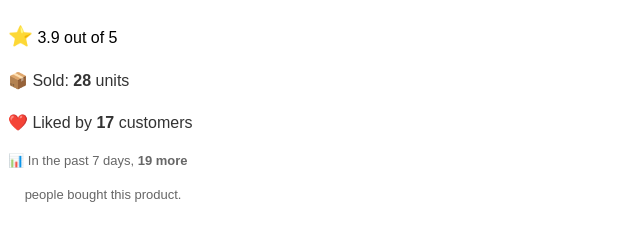
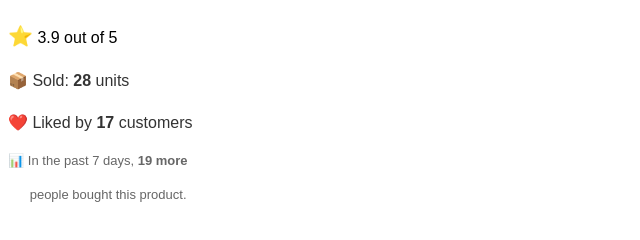
Before and after one commit to wsitcreator/stats-page, a plain HTML site: page index.html in a window 1280 px wide. Shown: the full height of the page, 0-640 px from the left. Drawn offline with Linux system fonts and the light colour scheme.

Commit message:
Update index.html

```diff
--- a/index.html
+++ b/index.html
@@ -44,7 +44,7 @@ var html =
   '<p>📦 Sold: <strong>' + sold + '</strong> units</p>' +
   '<p>❤️ Liked by <strong>' + likes + '</strong> customers</p>' +
   '<p style="color: #666; font-size: 13px;">📊 In the past 7 days, <strong>' + soldLast7 + ' more</strong></p>' +
-  '<p style="color: #666; font-size: 13px;"><span style="color: transparent;">— </span>people bought this product.</p>';
+  '<p style="color: #666; font-size: 13px;"><span style="color: transparent;">—--</span>people bought this product.</p>';
     document.getElementById('product-stats').innerHTML = html;
   })();
   </script>
```
